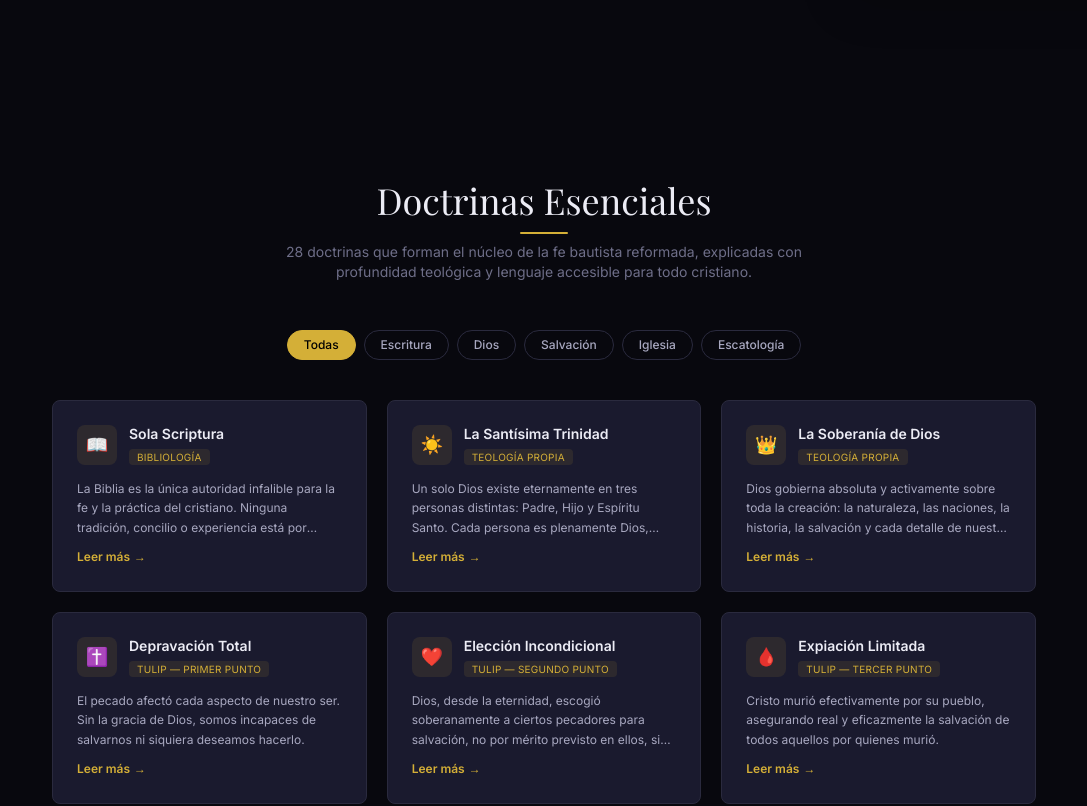
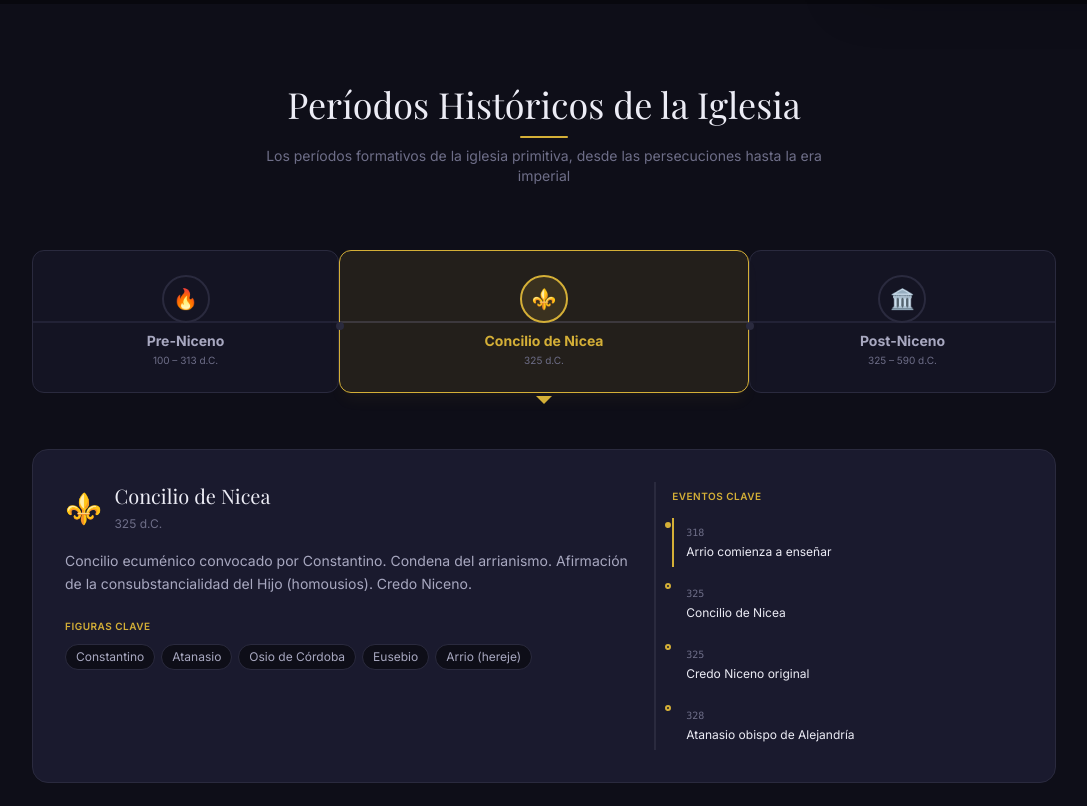
Before and after one commit to fabioledezma/teologia-bautista, a Next.js app: page / in a window 1280 px wide. Shown: the part 780-1586 px from the top of the page, without its empty margins (96-1183 px from the left). Built offline with nearby package versions, Linux system fonts and the light colour scheme; a web font is replaced by a local one.

Commit message:
feat: add TimelineHistorico component con periodos pre-niceno, nicea, post-niceno

```diff
--- a/src/app/page.tsx
+++ b/src/app/page.tsx
@@ -5,6 +5,7 @@ import FacultySection from '@/components/FacultySection';
 import ConfesionSection from '@/components/ConfesionSection';
 import RecursosSection from '@/components/RecursosSection';
 import ChatBot from '@/components/ChatBot';
+import TimelineHistorico from '@/components/TimelineHistorico';
 
 export default function HomePage() {
   return (
@@ -38,6 +39,11 @@ export default function HomePage() {
         </div>
       </section>
 
+      {/* Timeline Histórica */}
+      <section id="timeline" className="py-20 px-4 bg-[#0e0e18]">
+        <TimelineHistorico />
+      </section>
+
       {/* Doctrinas */}
       <section id="doctrinas" className="py-20 px-4">
         <DoctrinasGrid />
--- /dev/null
+++ b/src/components/TimelineHistorico.tsx
@@ -0,0 +1,207 @@
+"use client";
+
+import { useState } from "react";
+
+interface Periodo {
+  id: string;
+  label: string;
+  date: string;
+  icon: string;
+  color: string;
+  desc: string;
+  eventos: { year: string; event: string }[];
+  figuras: string[];
+}
+
+const periodos: Periodo[] = [
+  {
+    id: "preniceno",
+    label: "Pre-Niceno",
+    date: "100 – 313 d.C.",
+    icon: "🔥",
+    color: "#8b4513",
+    desc: "La iglesia bajo persecución imperial. Desarrollo del canon, padres apostólicos y apologistas. Herejías: gnosticismo, montanismo.",
+    eventos: [
+      { year: "c. 100", event: "Muerte del apóstol Juan" },
+      { year: "c. 155", event: "Justino Mártir escribe" },
+      { year: "c. 180", event: "Ireneo contra herejías" },
+      { year: "197", event: "Tertuliano comienza" },
+      { year: "249", event: "Persecución de Decio" },
+      { year: "303", event: "Gran Persecución de Diocleciano" },
+      { year: "313", event: "Edicto de Milán" },
+    ],
+    figuras: ["Policarpo", "Ireneo", "Tertuliano", "Cipriano", "Orígenes"],
+  },
+  {
+    id: "nicea",
+    label: "Concilio de Nicea",
+    date: "325 d.C.",
+    icon: "⚜️",
+    color: "#d4af37",
+    desc: "Concilio ecuménico convocado por Constantino. Condena del arrianismo. Afirmación de la consubstancialidad del Hijo (homousios). Credo Niceno.",
+    eventos: [
+      { year: "318", event: "Arrio comienza a enseñar" },
+      { year: "325", event: "Concilio de Nicea" },
+      { year: "325", event: "Credo Niceno original" },
+      { year: "328", event: "Atanasio obispo de Alejandría" },
+    ],
+    figuras: ["Constantino", "Atanasio", "Osio de Córdoba", "Eusebio", "Arrio (hereje)"],
+  },
+  {
+    id: "posniceno",
+    label: "Post-Niceno",
+    date: "325 – 590 d.C.",
+    icon: "🏛️",
+    color: "#2d5a8b",
+    desc: "Iglesia imperial bajo Constantino y sucesores. Concilios cristológicos. Agustín. Caída de Roma. Transición al papado medieval.",
+    eventos: [
+      { year: "381", event: "Concilio de Constantinopla I" },
+      { year: "397", event: "Agustín: Confesiones" },
+      { year: "431", event: "Concilio de Éfeso" },
+      { year: "451", event: "Concilio de Calcedonia" },
+      { year: "476", event: "Caída del Imperio Romano" },
+      { year: "529", event: "Concilio de Orange" },
+      { year: "590", event: "Gregorio Magno, papa" },
+    ],
+    figuras: ["Agustín", "Los Capadocios", "Jerónimo", "Crisóstomo", "Gregorio Magno"],
+  },
+];
+
+export default function TimelineHistorico() {
+  const [sel, setSel] = useState<string>("nicea");
+  const p = periodos.find((x) => x.id === sel) ?? periodos[0];
+
+  return (
+    <div className="max-w-5xl mx-auto">
+        <h2 className="font-serif text-3xl md:text-4xl text-center text-[#ececf5]">
+          Períodos Históricos de la Iglesia
+        </h2>
+        <div className="w-12 h-0.5 bg-[#d4af37] mx-auto mt-3 mb-2 rounded" />
+        <p className="text-center text-[#6e6e88] text-sm max-w-xl mx-auto mb-16">
+          Los períodos formativos de la iglesia primitiva, desde las persecuciones hasta la era imperial
+        </p>
+
+        {/* Timeline visual - horizontal bars */}
+        <div className="relative mb-14">
+          {/* Base line */}
+          <div className="absolute top-1/2 left-0 right-0 h-0.5 bg-[#2a2a3e] -translate-y-1/2 hidden md:block" />
+
+          {/* Nodes */}
+          <div className="flex flex-col md:flex-row items-stretch md:items-center justify-center gap-4 md:gap-0 relative">
+            {periodos.map((periodo, i) => (
+              <button
+                key={periodo.id}
+                onClick={() => setSel(periodo.id)}
+                className={`relative z-10 flex md:flex-col items-center gap-3 md:gap-2 px-4 md:px-6 py-4 md:py-6 rounded-xl border transition-all duration-300 text-left md:text-center ${
+                  sel === periodo.id
+                    ? "border-[#d4af37] bg-[#d4af37]/10 shadow-lg shadow-[#d4af37]/5"
+                    : "border-[#2a2a3e] bg-[#1a1a2e]/50 hover:border-[#6e6e88] hover:bg-[#1a1a2e]"
+                }`}
+                style={{
+                  flex: sel === periodo.id ? 1.4 : 1,
+                }}
+              >
+                {/* Line connector */}
+                {i > 0 && (
+                  <div className="hidden md:block absolute left-0 top-1/2 -translate-x-1/2 w-2 h-2 rounded-full bg-[#2a2a3e]" />
+                )}
+
+                {/* Icon circle */}
+                <div
+                  className="w-12 h-12 rounded-full flex items-center justify-center text-xl flex-shrink-0 border-2 transition-all duration-300"
+                  style={{
+                    borderColor: sel === periodo.id ? periodo.color : "#2a2a3e",
+                    backgroundColor:
+                      sel === periodo.id ? `${periodo.color}20` : "transparent",
+                  }}
+                >
+                  {periodo.icon}
+                </div>
+
+                <div className="min-w-0">
+                  <div
+                    className="text-sm font-bold"
+                    style={{ color: sel === periodo.id ? periodo.color : "#a8a8c0" }}
+                  >
+                    {periodo.label}
+                  </div>
+                  <div className="text-[10px] text-[#6e6e88] mt-0.5">
+                    {periodo.date}
+                  </div>
+                </div>
+
+                {/* Active indicator arrow */}
+                {sel === periodo.id && (
+                  <div className="hidden md:block absolute -bottom-3 left-1/2 -translate-x-1/2 w-0 h-0 border-l-8 border-r-8 border-t-8 border-transparent border-t-[#d4af37]" />
+                )}
+              </button>
+            ))}
+          </div>
+        </div>
+
+        {/* Selected detail card */}
+        <div
+          key={p.id}
+          className="bg-[#1a1a2e] border border-[#2a2a3e] rounded-2xl p-6 md:p-8 animate-in fade-in slide-in-from-bottom-4 duration-500"
+        >
+          <div className="grid md:grid-cols-5 gap-6">
+            {/* Left: description + figures */}
+            <div className="md:col-span-3 space-y-4">
+              <div className="flex items-center gap-3 mb-2">
+                <span className="text-3xl">{p.icon}</span>
+                <div>
+                  <h3 className="font-serif text-xl text-[#ececf5]">{p.label}</h3>
+                  <span className="text-xs text-[#6e6e88]">{p.date}</span>
+                </div>
+              </div>
+              <p className="text-[#a8a8c0] text-sm leading-relaxed">{p.desc}</p>
+
+              <div>
+                <span className="text-[10px] uppercase tracking-wider text-[#d4af37] font-semibold">
+                  Figuras clave
+                </span>
+                <div className="flex flex-wrap gap-1.5 mt-2">
+                  {p.figuras.map((f) => (
+                    <span
+                      key={f}
+                      className="text-xs text-[#a8a8c0] bg-[#0e0e18] border border-[#2a2a3e] px-2.5 py-1 rounded-full"
+                    >
+                      {f}
+                    </span>
+                  ))}
+                </div>
+              </div>
+            </div>
+
+            {/* Right: timeline of events */}
+            <div className="md:col-span-2 border-l-2 border-[#2a2a3e] pl-4 space-y-3">
+              <span className="text-[10px] uppercase tracking-wider text-[#d4af37] font-semibold">
+                Eventos clave
+              </span>
+              {p.eventos.map((e, i) => (
+                <div
+                  key={i}
+                  className="relative pl-3 pb-2 border-l-2 border-transparent hover:border-[#d4af37] transition group"
+                  style={{
+                    borderColor: i === 0 ? p.color : undefined,
+                  }}
+                >
+                  <div
+                    className="absolute -left-[9px] top-1 w-[6px] h-[6px] rounded-full border-2"
+                    style={{
+                      borderColor: p.color,
+                      backgroundColor: i === 0 ? p.color : "#1a1a2e",
+                    }}
+                  />
+                  <span className="text-[10px] text-[#6e6e88] font-mono">{e.year}</span>
+                  <p className="text-xs text-[#ececf5] leading-tight mt-0.5 group-hover:text-[#d4af37] transition">
+                    {e.event}
+                  </p>
+                </div>
+              ))}
+            </div>
+          </div>
+        </div>
+    </div>
+  );
+}
```
